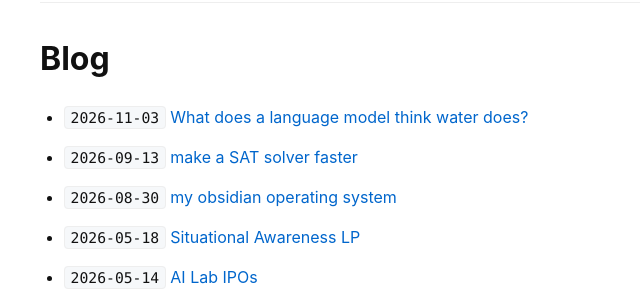
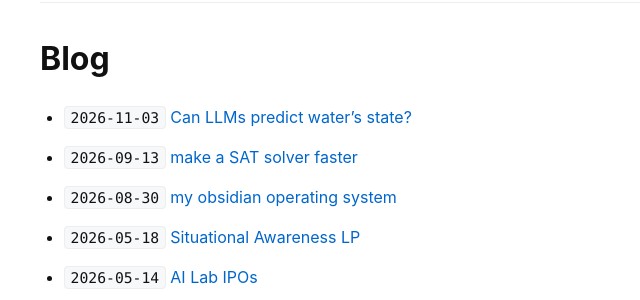
Before and after one commit to kiankyars/kiankyars.github.io, a Jekyll site: the page built from blog.md, in a window 1280 px wide. Shown: the part 120-420 px from the top of the page, without its empty margins (254-894 px from the left). Built offline with Jekyll 4.4.1, drawn with Linux system fonts in a browser that asks for light colours; part of the change alters nothing that is shown.

Commit message:
Update the water post
Co-Authored-By: Claude Opus 5.5 <noreply@anthropic.com>

```diff
--- a/_posts/blog/2026-11-03-phase-diagram.md
+++ b/_posts/blog/2026-11-03-phase-diagram.md
@@ -1,21 +1,24 @@
 ---
 layout: post
-title: What does a language model think water does?
+title: Can LLMs predict water's state?
 date: 2026-11-03
 categories: machine_learning
 ---
 
-Thanks to left-over API credits, I got 1,180,160 answers from 28 language models, 14 from Anthropic and 14 from OpenAI, on the state of pure water at different temperatures and pressures. Each question looked like this:
+Thanks to left-over API credits, I got 1,180,160 answers from 28 language models, 14 from Anthropic and 14 from OpenAI, on the state of pure water at different temperatures and pressures, [repo](https://github.com/kiankyars/phase-diagram). Each question followed this format:
 
 > Pure water at equilibrium, at 450.00 kelvin and 2.000 megapascals: solid, liquid, vapor, or supercritical? Do not say anything else.
 
-Every question went in on its own, with no tools and no memory of the others. From the answers I drew the phase diagram each model implies and graded it against the IAPWS reference equations. The idea comes from henry's [How does a blind model see the Earth?](https://outsidetext.substack.com/p/how-does-a-blind-model-see-the-earth), which did the same thing with a world map.
+TL;DR
 
-The short version: answering instantly, no model beats a sketch I could draw from four facts I remember from school. Allowed to reason, 14 of 24 models beat it and the best are almost exact. Newer models are not clearly better.
+Instant answers are worse than reasoned ones, the best reasoning models are almost exact; I also not that newer models are not clearly better.
+
+The questions were independent, with no tools or memory. From the answers I drew the phase diagram of each model against the IAPWS reference equations.
+
 
 ## Explore the answers
 
-Every pixel is one question. Hover over it (or tap it, or use the arrow keys) to see the exact prompt, what the model said and the true phase. Black lines are the true boundaries.
+Hover over a pixel (or tap it, or use the arrow keys) to see the exact prompt, what the model said and the true phase. Black lines are the true boundaries.
 
 <div id="explorer">
   <div id="map" tabindex="0" aria-label="Phase diagram. Use the arrow keys to move between cells.">
@@ -42,10 +45,6 @@ Scores are balanced accuracy: the average share correct over the four phases. 0.
 ![Every model's phase diagram, with reasoning allowed](/imgs/2026-11-03-phase-diagram/atlas_reasoned.png)
 
 The instant maps look tidy: 84–98% of points sit in the biggest connected patch of their phase. But balanced accuracy is only 0.63 to 0.83. The big misses are liquid above the critical pressure, which models call supercritical or ice (68% wrong), and vapor below 0 °C (56% wrong).
-
-## Four facts beat every instant map
-
-I made a sketch from the triple point, the critical point, ice melting at 0 °C and one latent heat, joined by the Clausius-Clapeyron equation. It scores 0.94. No model answering instantly scores above 0.83. To be fair to the models, I chose the sketch's layout after a small trial run, and it has no ice above 0 °C, so 21 of the 22 instant maps beat it on high-pressure ice.
 
 ## Reasoning fixes most of it
 
@@ -77,16 +76,15 @@ Part of this is how the number is written rather than the unit itself: 2 MPa is
 
 ![Reasoning tokens spent at each point for four models](/imgs/2026-11-03-phase-diagram/thought_map.png)
 
-Some models with reasoning allowed often skip it. Darker cells above took more reasoning tokens, and they trace the true boundaries. Opus 5.5 reasons on 79% of points near a boundary and 20% of the rest, Sonnet 5.5 on 76% and 17%.
+Darker cells above took more reasoning tokens, and they trace the true boundaries, cool! Opus 5.5 reasons on 79% of points near a boundary and 20% of the rest, Sonnet 5.5 on 76% and 17%.
 
 ## Caveats
 
-- Hot gas below the critical pressure counts as vapor and dense fluid above it counts as liquid. That is the textbook convention, but the prompt doesn't say so. If I accept "supercritical" for vapor above 647 K and liquid above 22 MPa, the best instant score rises from 0.83 to 0.92, still below the sketch's 0.94.
+- Hot gas below the critical pressure counts as vapor and dense fluid above it counts as liquid. That is the textbook convention, but the prompt doesn't say so. If I accept "supercritical" for vapor above 647 K and liquid above 22 MPa, the best instant score rises from 0.83 to 0.92.
 - Reasoning settings differ between models, so the reasoning comparison is not fully controlled.
-- I tested 143 trends and 84 unit gaps without correcting for that. By chance alone about 7 trends and 4 gaps would look clear; 26 and 13 did.
 - The whole experiment was run by Claude Opus 5.5, which is also one of the graded models.
 
-The run cost $796: $462 at Anthropic and $334 at OpenAI, at batch prices. The code, every answer and every raw reply are in the [repo](https://github.com/kiankyars/phase-diagram).
+The run cost $796: $462 at Anthropic and $334 at OpenAI, at batch prices.
 
 <style>
   #map { position: relative; width: 100%; max-width: 560px; aspect-ratio: 1; cursor: crosshair; touch-action: none; }
```
Also changed, not shown: imgs/2026-11-03-phase-diagram/atlas_instant.png, imgs/2026-11-03-phase-diagram/atlas_reasoned.png, imgs/2026-11-03-phase-diagram/generations.png, imgs/2026-11-03-phase-diagram/reasoning_effect.png.
